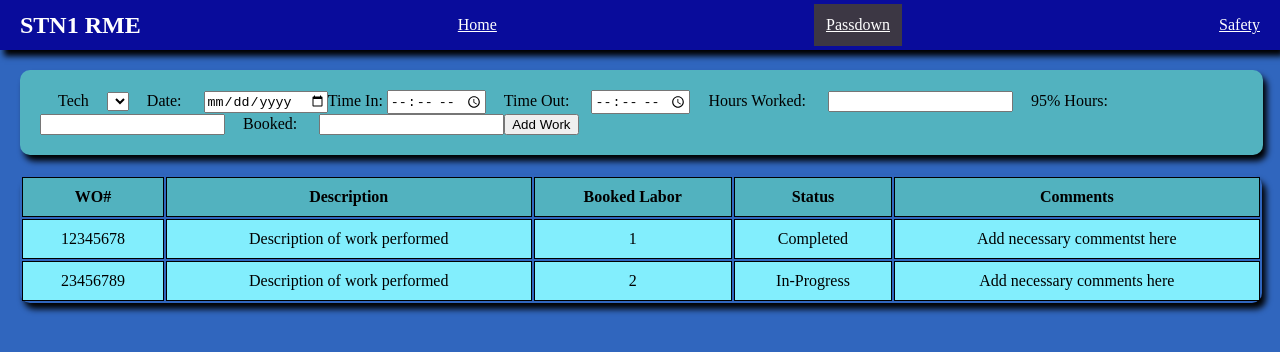
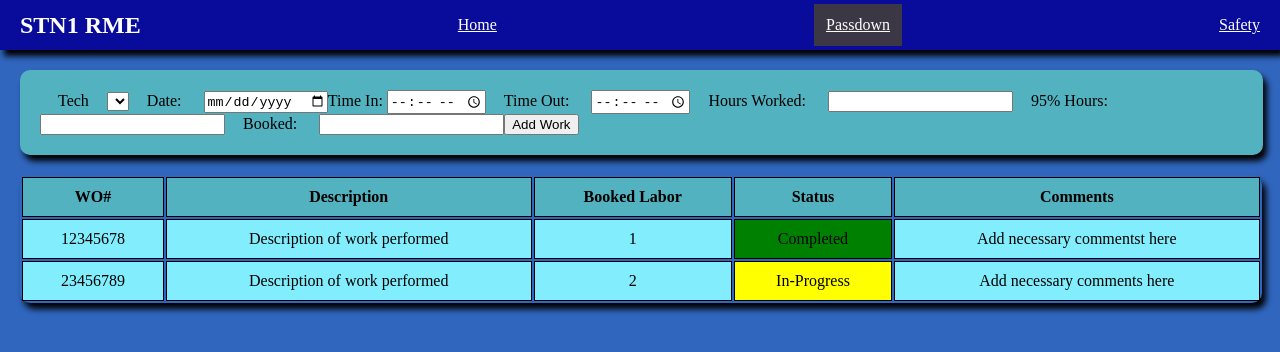
Before and after one commit to EdStokes/RME-APP, a React (Create React App) app: page /Passdown in a window 1280 px wide. Shown: the top 352 px of the page. Built offline with nearby package versions, Linux system fonts and the light colour scheme; data requests are answered from the project's data file.

Commit message:
Added function in Passdown component to change background color based on status

```diff
--- a/src/components/Passdown.jsx
+++ b/src/components/Passdown.jsx
@@ -28,6 +28,14 @@
     );
 }
 
+function statusColor(status) {
+    if (status === "Completed") {
+        return "green"
+    }else if (status === "In-Progress") {
+        return "yellow"
+    }
+}
+
 function PassdownInfo() {
     const [currentPassdownInfo, setCurrentPassdownInfo] = useState([]);
     useEffect(() => {
@@ -54,7 +62,7 @@
                             <td>{info.workorder}</td>
                             <td>{info.description}</td>
                             <td>{info.bookedLabor}</td>
-                            <td>{info.status}</td>
+                            <td style={{backgroundColor: statusColor(info.status)}}>{info.status}</td>
                             <td>{info.comments}</td>
                         </tr>
                     ))}
@@ -64,7 +72,7 @@
     )
 }
 
-        function Passdown({techs}) {
+function Passdown({ techs }) {
 
     return (
         <div>
--- a/src/styles.css
+++ b/src/styles.css
@@ -84,6 +84,8 @@
    background-color: #82eefd;
  }
 
+
+
  .passdownTable tr:hover {
    background-color: white;
  }
```
Lines whose indentation alone changed are shown as unchanged.
